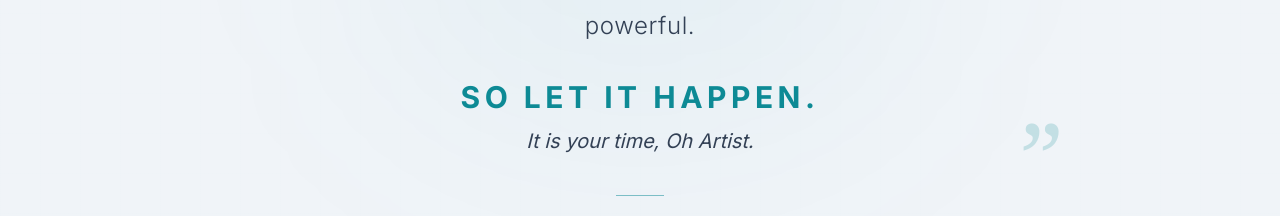
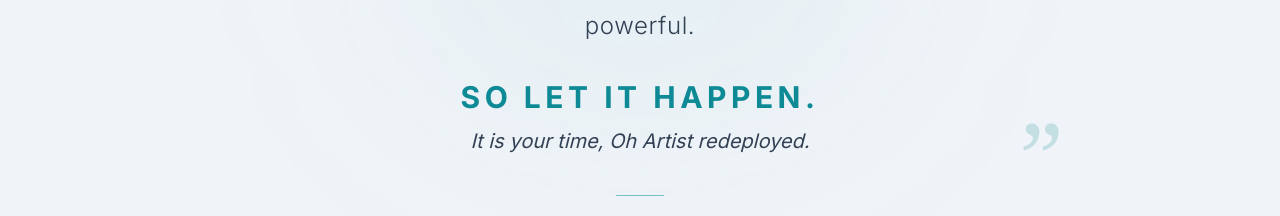
Before and after one commit to Abashansari/Personal-Portfolio, a Next.js app: page / in a window 1280 px wide. Shown: the part 1308-1524 px from the top of the page. Built offline with nearby package versions, Linux system fonts and the light colour scheme.

Commit message:
redeployed

```diff
--- a/src/components/Intro.tsx
+++ b/src/components/Intro.tsx
@@ -72,7 +72,7 @@ export default function Intro() {
                 </p>
 
                 <p className="mt-3 text-lg md:text-xl italic text-text-secondary">
-                  It is your time, Oh Artist.
+                  It is your time, Oh Artist redeployed.
                 </p>
               </div>
             </blockquote>
```
